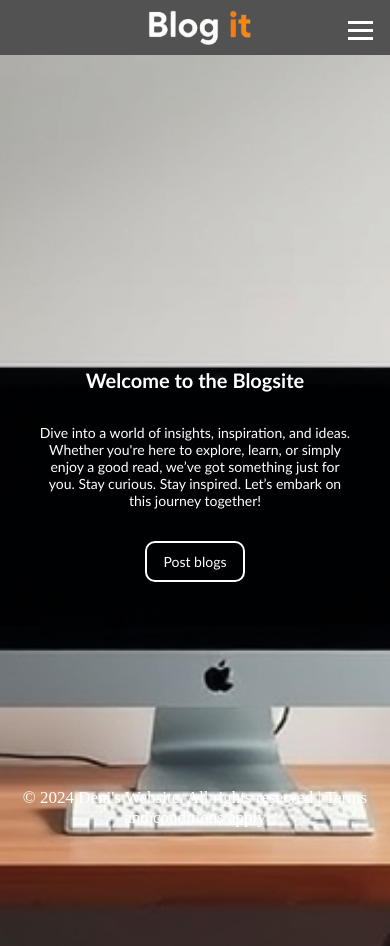
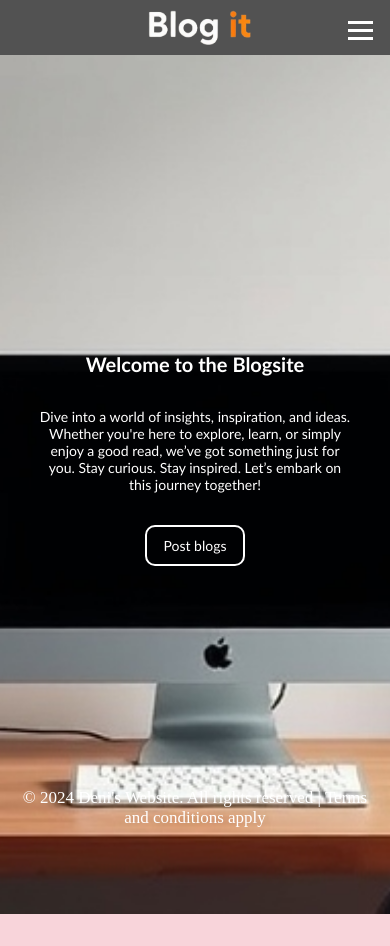
Before and after one commit to Denybix/blogging_site, a React (Create React App) app: page / in a window 390 px wide. After the commit the page ends 914 px from the top, so only its background shows below. Built offline with nearby package versions, Linux system fonts and the light colour scheme.

Commit message:
Update Commit

```diff
--- a/src/home.css
+++ b/src/home.css
@@ -190,7 +190,7 @@
 
 @media (max-width: 390px) and (min-width: 390px) and (max-height: 844px) and (min-height: 844px) {
     .container {
-        margin: 19rem auto;
+        margin: 18rem auto;
     }
 
     .title h1 {
```
